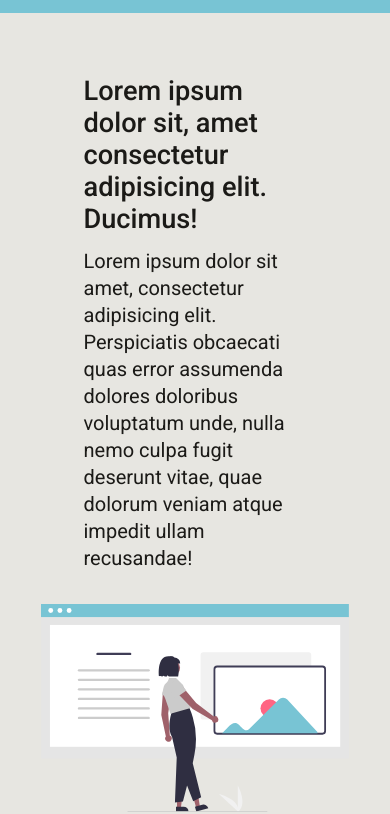
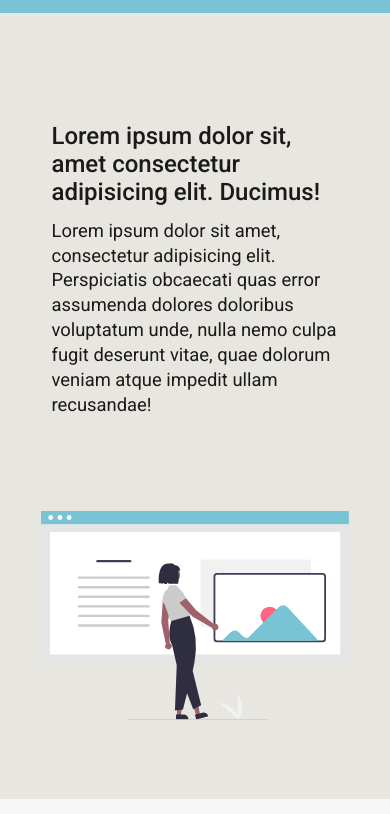
Before and after one commit to arias14/Arias-Coding.github.io, a plain HTML site: page BLOG/index.html in a window 390 px wide. Shown: the part 45-859 px from the top of the page. Drawn offline with Linux system fonts and the light colour scheme.

Commit message:
Add files via upload

```diff
--- a/BLOG/estilos/estilos.scss
+++ b/BLOG/estilos/estilos.scss
@@ -103,6 +103,15 @@ header {
                 line-height: 1.35em;
             }
 
+            @media screen and (max-width: 530px) {
+                padding: 0 2rem 0rem 2rem;
+                h1 {
+                    font-size: 1.5rem;
+                }
+                p {
+                    font-size: 1.15rem;
+                }
+            }
             @media screen and (max-width: 455px) {
                 min-width: 250px;
             }
@@ -313,3 +322,8 @@ section {
         font-size: 14px;
     }
 }
+@media screen and (max-width: 490px) {
+    body {
+        font-size: 13px;
+    }
+}
```
Also changed, not shown: BLOG/estilos/estilos.css.
